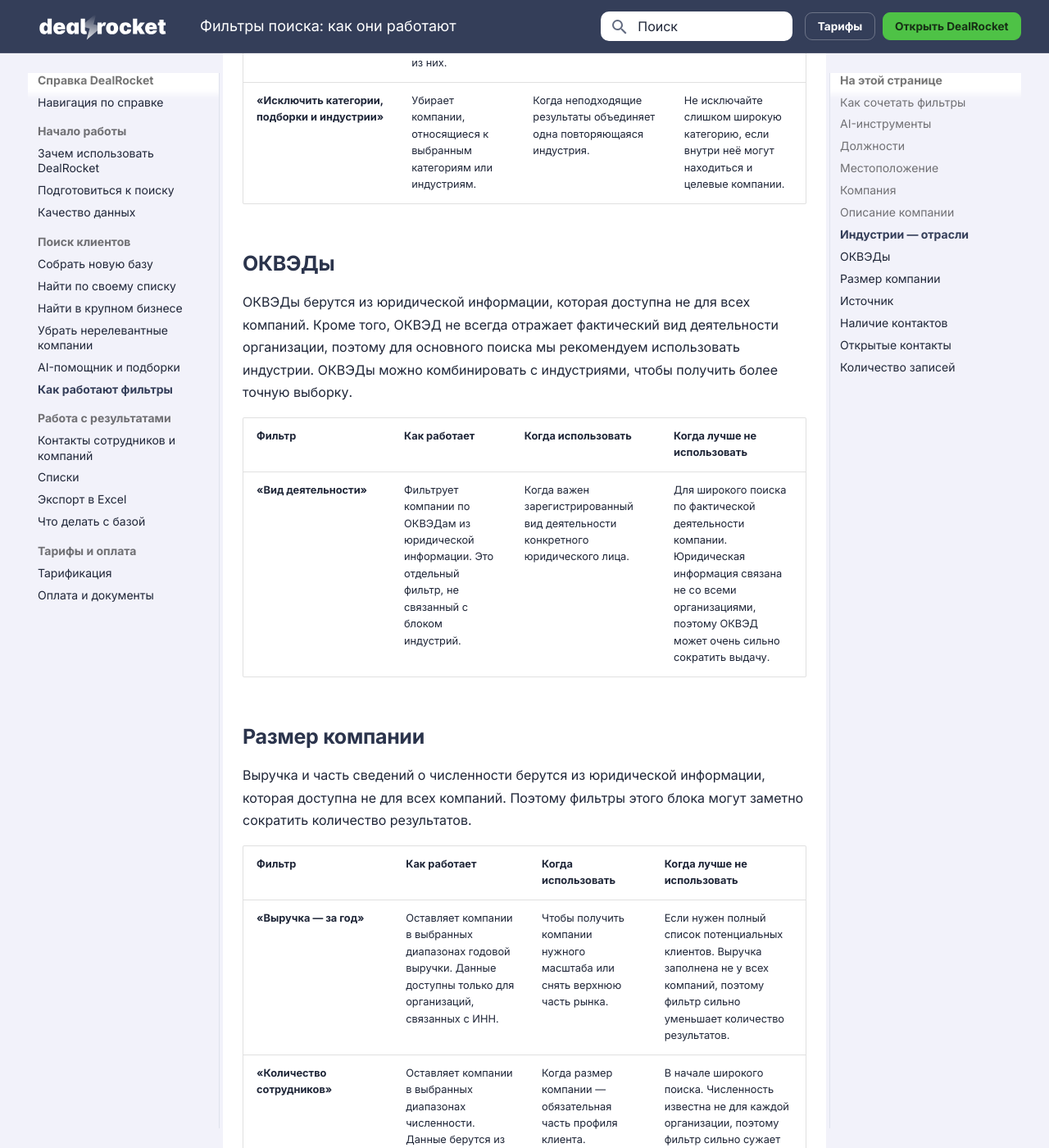
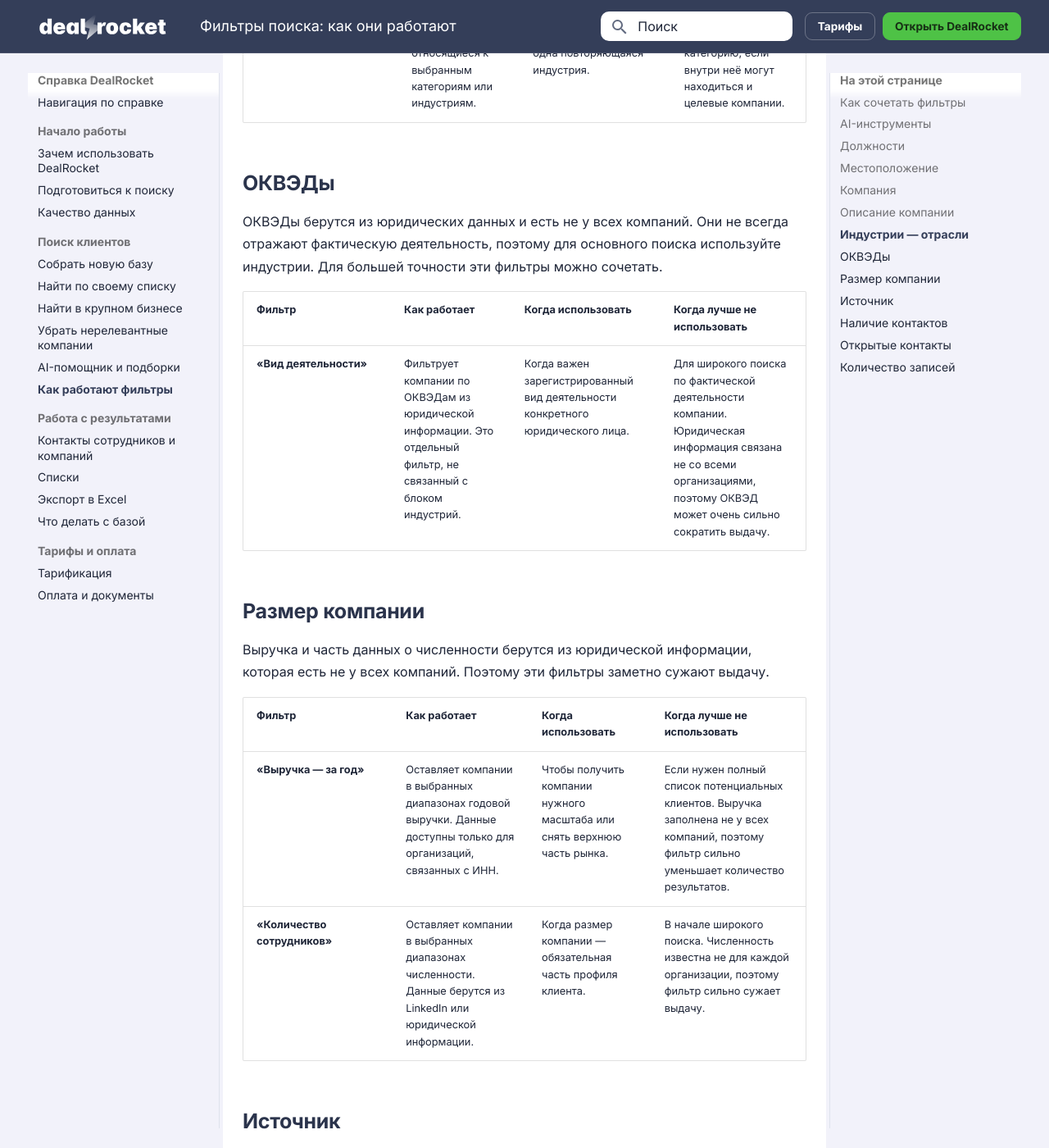
Before and after one commit to prikazchikof/dealrocket-help, an MkDocs documentation site: the page built from docs/search/filters/index.md, in a window 1280 px wide and 1400 px high, scrolled down 6856 px. Shown: the whole window at 82% size. Built offline with MkDocs 1.6.1 and Material for MkDocs 9.7.7, drawn with Linux system fonts in a browser that asks for light colours; some of the changed text lies outside the part shown.

Commit message:
content: shorten filter section summaries

```diff
--- a/docs/search/filters/index.md
+++ b/docs/search/filters/index.md
@@ -44,9 +44,7 @@
 
 ## Местоположение { #location }
 
-Местоположение доступно не для всех организаций.
-
-Если вы ищете данные по России, не выбирайте страну: 95% данных DealRocket и так относятся к России, а фильтр искусственно сузит выборку. Если ваш поиск привязан к географии, для большего количества результатов советуем выбирать область, а не город.
+Местоположение доступно не для всех организаций. При поиске по России не выбирайте страну: 95% данных DealRocket и так относятся к России, а фильтр сузит выборку. Если география важна, выбирайте область вместо города — так результатов будет больше.
 
 | Фильтр | Как работает | Когда использовать | Когда лучше не использовать |
 | --- | --- | --- | --- |
@@ -69,7 +67,7 @@
 
 ## Описание компании { #company-description }
 
-Эти фильтры ищут введённые слова в названиях и описаниях компаний. Чаще всего их используют, чтобы уточнить результаты поиска по индустриям, ОКВЭДам или другим фильтрам. Также с их помощью можно составлять более сложные условия, используя ключевые слова и семантический поиск.
+Эти фильтры ищут слова в названиях и описаниях компаний. Используйте их, чтобы уточнить поиск по индустриям и ОКВЭДам или составить сложное условие по ключевым словам.
 
 | Фильтр | Как работает | Когда использовать | Когда лучше не использовать |
 | --- | --- | --- | --- |
@@ -79,7 +77,7 @@
 
 ## Индустрии — отрасли { #industries }
 
-Индустрии собраны из разных источников, поэтому в DealRocket есть три их типа. Чтобы найти максимальное количество результатов, выбирайте подходящие индустрии в каждой группе.
+В DealRocket есть три типа индустрий из разных источников. Для максимального охвата выбирайте подходящие значения в каждой группе.
 
 | Фильтр | Как работает | Когда использовать | Когда лучше не использовать |
 | --- | --- | --- | --- |
@@ -91,7 +89,7 @@
 
 ## ОКВЭДы { #okved }
 
-ОКВЭДы берутся из юридической информации, которая доступна не для всех компаний. Кроме того, ОКВЭД не всегда отражает фактический вид деятельности организации, поэтому для основного поиска мы рекомендуем использовать индустрии. ОКВЭДы можно комбинировать с индустриями, чтобы получить более точную выборку.
+ОКВЭДы берутся из юридических данных и есть не у всех компаний. Они не всегда отражают фактическую деятельность, поэтому для основного поиска используйте индустрии. Для большей точности эти фильтры можно сочетать.
 
 | Фильтр | Как работает | Когда использовать | Когда лучше не использовать |
 | --- | --- | --- | --- |
@@ -99,7 +97,7 @@
 
 ## Размер компании { #company-size }
 
-Выручка и часть сведений о численности берутся из юридической информации, которая доступна не для всех компаний. Поэтому фильтры этого блока могут заметно сократить количество результатов.
+Выручка и часть данных о численности берутся из юридической информации, которая есть не у всех компаний. Поэтому эти фильтры заметно сужают выдачу.
 
 | Фильтр | Как работает | Когда использовать | Когда лучше не использовать |
 | --- | --- | --- | --- |
```
Also changed, not shown: other parts of docs/search/filters/index.md (+1 -1 lines).
